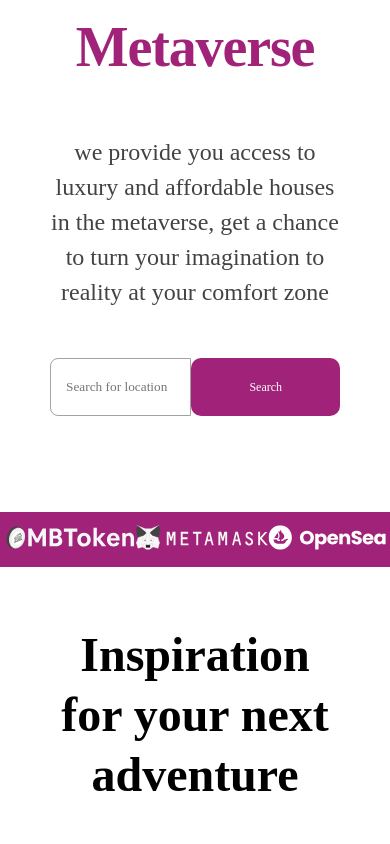
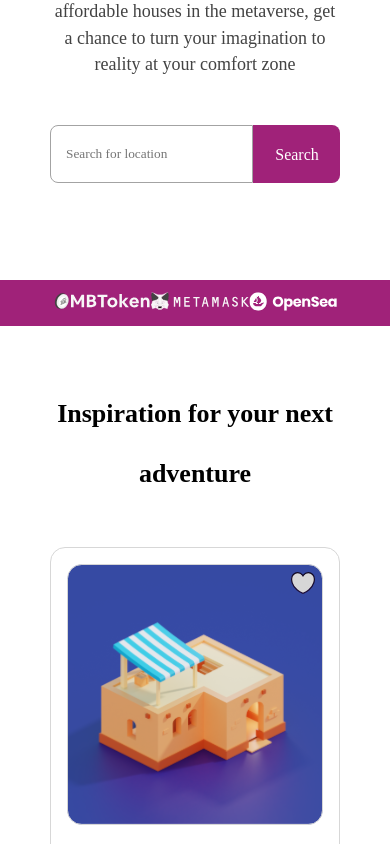
Before and after one commit to SahilPanhotra/metabnb, a React (Create React App) app: page / in a window 390 px wide. Shown: the part 700-1544 px from the top of the page. Built offline with nearby package versions, Linux system fonts and the light colour scheme; a web font is replaced by a local one.

Commit message:
style:minor edits

```diff
--- a/src/components/Footer.jsx
+++ b/src/components/Footer.jsx
@@ -14,9 +14,9 @@ function Footer() {
                 <span className="logo__text">Metabnb</span>
             </figure>
             <div className="social-list">
-                <Link><img src="../fb.svg" alt="FB" /></Link>
-                <Link><img src="../insta.svg" alt="Instagram" /></Link>
-                <Link><img src="../twitter.svg" alt="Twitter" /></Link>
+                <Link className="not_clickable"><img src="../insta.svg" alt="Instagram" /></Link>
+                <Link className="not_clickable"><img src="../fb.svg" alt="FB" /></Link>
+                <Link className="not_clickable"><img src="../twitter.svg" alt="Twitter" /></Link>
             </div>
             </div>
             <p className="copyright">&copy;2022 Metabnb</p>
@@ -25,24 +25,24 @@ function Footer() {
             <div className="links__container">
                 <ul className="links__community links__container--unordered">
                     <label>Commuinty</label>
-                    <li className="list__link"><Link className="footer__link">NFT</Link></li>
-                    <li className="list__link"><Link className="footer__link">Tokens</Link></li>
-                    <li className="list__link"><Link className="footer__link">Landlords</Link></li>
-                    <li className="list__link"><Link className="footer__link">Discord</Link></li>
+                    <li className="list__link"><Link className="footer__link not_clickable">NFT</Link></li>
+                    <li className="list__link"><Link className="footer__link not_clickable">Tokens</Link></li>
+                    <li className="list__link"><Link className="footer__link not_clickable">Landlords</Link></li>
+                    <li className="list__link"><Link className="footer__link not_clickable">Discord</Link></li>
                 </ul>
                 <ul className="links__places links__container--unordered">
                 <label>Places</label>
-                    <li className="list__link"><Link className="footer__link">Castle</Link></li>
-                    <li className="list__link"><Link className="footer__link">Farms</Link></li>
-                    <li className="list__link"><Link className="footer__link">Beach</Link></li>
-                    <li className="list__link"><Link className="footer__link">Learn more</Link></li>
+                    <li className="list__link"><Link className="footer__link not_clickable">Castle</Link></li>
+                    <li className="list__link"><Link className="footer__link not_clickable">Farms</Link></li>
+                    <li className="list__link"><Link className="footer__link not_clickable">Beach</Link></li>
+                    <li className="list__link"><Link className="footer__link not_clickable">Learn more</Link></li>
                 </ul>
                 <ul className="links__about-us links__container--unordered">
                 <label>About us</label>
-                    <li className="list__link"><Link className="footer__link">Road map</Link></li>
-                    <li className="list__link"><Link className="footer__link">Creators</Link></li>
-                    <li className="list__link"><Link className="footer__link">Career</Link></li>
-                    <li className="list__link"><Link className="footer__link">Contact us</Link></li>
+                    <li className="list__link"><Link className="footer__link not_clickable">Road map</Link></li>
+                    <li className="list__link"><Link className="footer__link not_clickable">Creators</Link></li>
+                    <li className="list__link"><Link className="footer__link not_clickable">Career</Link></li>
+                    <li className="list__link"><Link className="footer__link not_clickable">Contact us</Link></li>
                 </ul>
             </div>
         </div>
--- a/src/components/NavBar.css
+++ b/src/components/NavBar.css
@@ -10,6 +10,10 @@
   width: 100%;
   background-clip: text;
   color: transparent;
+}
+.not_clickable {
+  cursor: not-allowed;
+  /* just to let the user know that this function is not yet implemented */
 }
 .nav__container {
   padding-top: 43px;
@@ -69,11 +73,17 @@ nav {
   .nav__links {
     display: none;
   }
+  .menu--icon {
+    visibility: visible;
+  }
+  .nav__logo {
+    display: none;
+  }
 }
 
 @media (max-width: 880px) {
   .row {
-    padding: 0 px;
+    padding: 0 75px;
   }
 }
 @media (max-width: 668px) {
@@ -101,12 +111,8 @@ nav {
   .wallet {
     display: none;
   }
-  .menu--icon {
-    visibility: visible;
-  }
-  .nav__logo {
-    display: none;
-  }
+
+
   .nav__container {
     padding-top: 22px;
   }
--- a/src/components/NavBar.jsx
+++ b/src/components/NavBar.jsx
@@ -8,15 +8,17 @@ function NavBar({handleModel}) {
     <div className="nav__container">
         <div className="row">
     <nav>
+    <Link className="link" to="/">
       <figure className="nav__logo--wrapper">
         <img className="nav__logo" src="../logo.svg" alt=""  />
         <img className="menu--icon" src="../bars_solid.svg" alt="" />
       </figure>
+      </Link>
       <div className="nav__links">
         <div className="nav__link"><Link className="link" to="/">Home</Link></div>
         <div className="nav__link"><Link className="link" to="/placetostay">Place to Stay</Link></div>
-        <div className="nav__link"><Link className="link" href="#">NFTs</Link></div>
-        <div className="nav__link"><Link className="link" href="#">Community</Link></div>
+        <div className="nav__link"><Link className="link not_clickable" to="/">NFTs</Link></div>
+        <div className="nav__link"><Link className="link not_clickable" to="/">Community</Link></div>
       </div>
       <div className="button__wrapper">
         <button className="btn--primary" onClick={handleModel}>Connect <span className="wallet"> Wallet</span></button>
--- a/src/pages/Home.css
+++ b/src/pages/Home.css
@@ -35,6 +35,15 @@ input:read-only {
   justify-content: center;
   border-radius: 0px 8px 8px 0px;
   width: 40%;
+  padding: 15px 26px 13px 27px;
+  background-image: linear-gradient(90deg, #a02279 11.45%, #a02279 11.45%);
+  font-weight: 400;
+  font-size: 16px;
+  line-height: 20px;
+  color: white;
+  border: none;
+  white-space: nowrap;
+  cursor: pointer;
 }
 .home__container--nav {
   padding-top: 43px;
@@ -42,7 +51,7 @@ input:read-only {
 .row {
   padding: 0 100px;
   width: 100%;
-  max-width: 1920px;
+  max-width: 1440px;
   margin: 0 auto;
 }
 .hero__title {
@@ -100,7 +109,7 @@ input:read-only {
 }
 .partner__brands {
   display: flex;
-  justify-content: space-between;
+  justify-content: space-around;
   align-items: center;
   padding: 10px 0;
 }
@@ -136,10 +145,9 @@ input:read-only {
   flex-direction: column;
   justify-content: center;
   align-items: center;
-
 }
 .row__nft {
-  padding-bottom: 53px;
+  margin-bottom: 53px;
 }
 /* ABOUT */
 #learnmore {
@@ -163,6 +171,14 @@ input:read-only {
   color: #a02279;
   padding: 14px 33px;
   width: auto;
+  padding: 15px 26px 13px 27px;
+  border-radius: 10px;
+  font-weight: 400;
+  font-size: 16px;
+  line-height: 20px;
+  border: none;
+  white-space: nowrap;
+  cursor: pointer;
 }
 .about__para--left {
   background: linear-gradient(124.4deg, #ffffff 10.8%, #ffffff 87.34%);
@@ -173,7 +189,7 @@ input:read-only {
   font-weight: 400;
   font-size: 18px;
   line-height: 35px;
-  margin:35px 0 56px 0;
+  margin: 35px 0 56px 0;
 }
 .about__heading--left {
   background: linear-gradient(124.4deg, #ffffff 10.8%, #ffffff 87.34%);
@@ -198,9 +214,6 @@ input:read-only {
 @media (max-width: 880px) {
   .card {
     width: 45%;
-  }
-  .row {
-    padding: 0 px;
   }
   .about--wrapper {
     flex-direction: column-reverse;
@@ -241,16 +254,22 @@ input:read-only {
   .input {
     padding: 10px 0 10px 8px;
   }
-  .hero__input  {
+  .hero__input {
     width: 100%;
   }
 }
 @media (max-width: 668px) {
+  .nft__heading {
+    font-size: 26px;
+  }
+  .hero__para {
+    font-size: 18px;
+  }
+  .hero__title {
+    font-size: 36px;
+  }
   .card {
     width: 100%;
-  }
-  .row {
-    padding: 0 50px;
   }
   .about__heading--left {
     font-size: 28px;
@@ -258,14 +277,8 @@ input:read-only {
   .about__para--left {
     font-size: 16px;
   }
-  .row__nft {
-    margin-bottom: 53px;
-  }
 }
 @media (max-width: 372px) {
-  .row {
-    padding: 0 25px;
-  }
   .nft__heading {
     font-size: 24px;
   }
@@ -275,7 +288,7 @@ input:read-only {
   .hero__title {
     font-size: 32px;
   }
-   .about__para--left {
+  .about__para--left {
     font-size: 12px;
   }
 }
--- a/src/pages/Home.jsx
+++ b/src/pages/Home.jsx
@@ -100,7 +100,7 @@ function Home() {
                   type="text"
                   placeholder="Search for location"
                 />
-                <button className="btn--search btn--primary">Search</button>
+                <button className="btn--search not_clickable">Search</button>
                 {/* <img className="dropdown" src="./dropdown.svg" alt="" /> */}
               </div>
             </div>
@@ -109,7 +109,9 @@ function Home() {
             </div>
           </div>
         </div>
+
         <div className="row__brands">
+          <div className="row">
           <div className="partner__brands">
             <figure className="brands__wrapper">
               <img className="brands__img" src="../mbtoken.svg" alt="Mbtoken" />
@@ -125,11 +127,13 @@ function Home() {
               <img className="brands__img" src="../opensea.svg" alt="Opensea" />
             </figure>
           </div>
+          </div>
         </div>
       </div>
       <main>
         <section id="NFTs">
-          <div className="row row__nft">
+          <div className="row">
+          <div className="row__nft">
             <div className="nft__container--wrapper">
               <h2 className="nft__heading">
                 Inspiration for your next adventure
@@ -152,6 +156,7 @@ function Home() {
               </div>
             </div>
           </div>
+          </div>
         </section>
         <section id="learnmore">
           <div className="learnmore__container">
@@ -164,7 +169,7 @@ function Home() {
                     amazing gift cards which are traded as NFTs. These NFTs
                     gives our cutomer access to loads of our exclusive services.
                   </p>
-                  <button className="btn--primary btn--learnmore">
+                  <button className="btn--learnmore not_clickable">
                     Learn more
                   </button>
                 </div>
--- a/src/pages/PlaceToStay.jsx
+++ b/src/pages/PlaceToStay.jsx
@@ -19,7 +19,7 @@ function PlaceToStay() {
                         <li className='filter'>Off-Grid</li>
                         <li className='filter filter--no-margin'>Farm</li>
                     </ul>
-                    <figure className='filter__button'>
+                    <figure className='filter__button not_clickable'>
                         <p className="filter__type">Location</p>
                         <img src="../filter__setting.svg" alt="filter settings" />
                     </figure>
```
